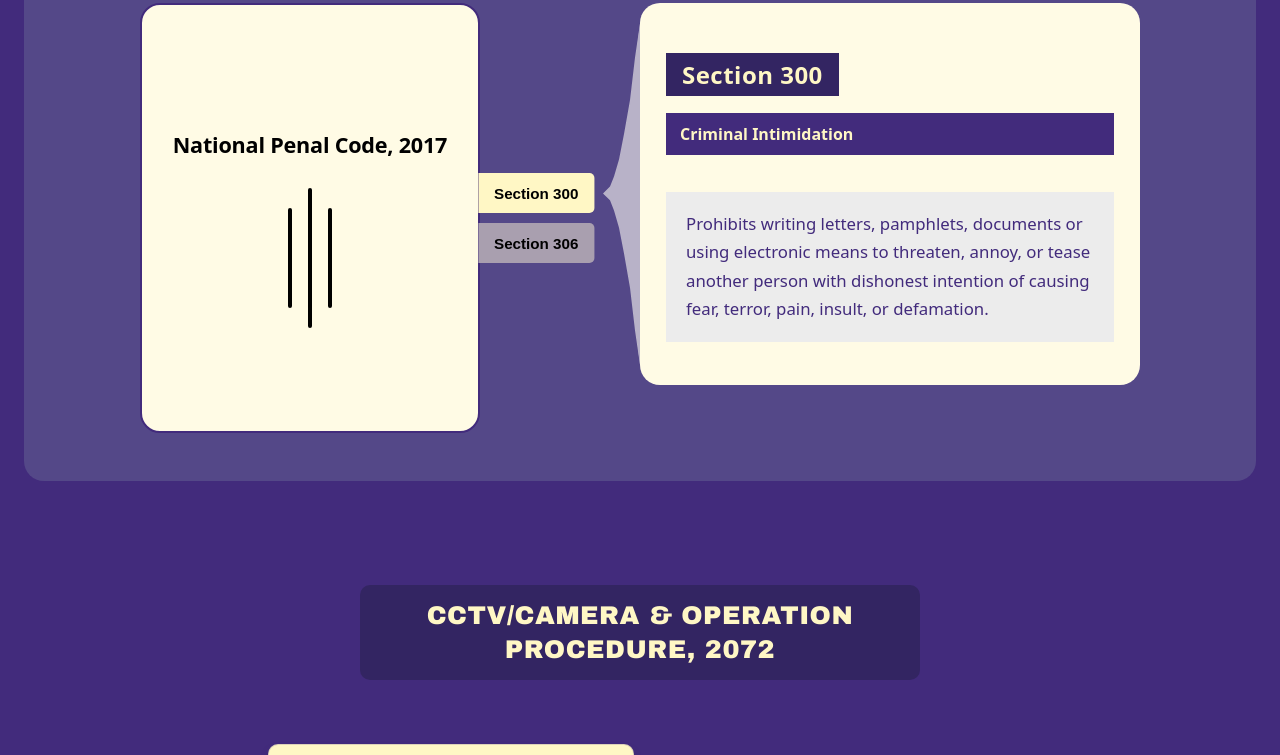
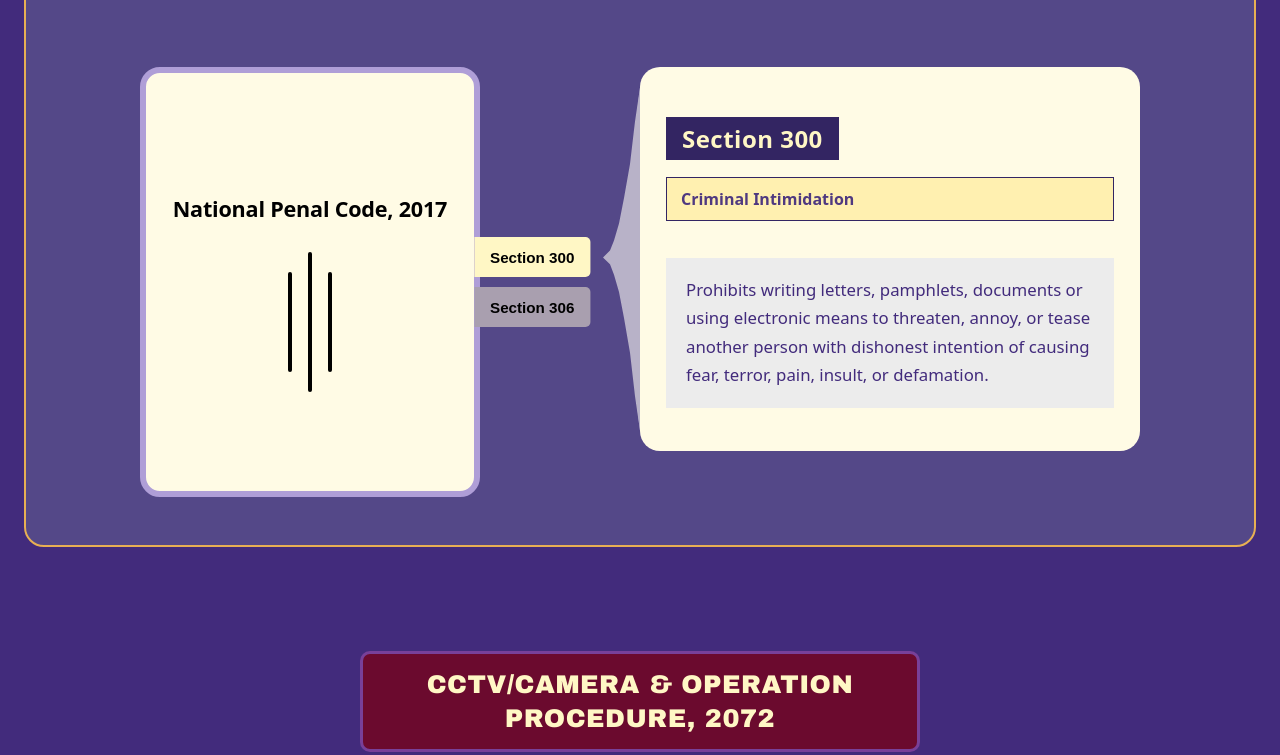
Before and after one commit to Suvam13/Brochure-Body-Data, a plain HTML site: page index.html in a window 1280 px wide. Shown: the part 1645-2400 px from the top of the page. Drawn offline with Linux system fonts and the light colour scheme.

Commit message:
Version 3

```diff
--- a/css/critical-analysis.css
+++ b/css/critical-analysis.css
@@ -1,8 +1,3 @@
-/* =========================================================
-   Critical Analysis section
-   Every rule is scoped under #brochure-root #critical-analysis.
-   Change colours and fonts in the token block only.
-   ========================================================= */
 
 #brochure-root #critical-analysis {
     /* ----- Tokens (v5 brochure palette) ----- */
@@ -18,8 +13,6 @@
 
     position: relative;
     box-sizing: border-box;
-    /* Cap + centre like .law-section above. max-width yields automatically
-       below 1400px, so the tablet/phone media queries keep working. */
     max-width: 1400px;
     margin: 56px auto 0;
     padding: 48px 24px 64px;
@@ -27,6 +20,7 @@
     color: var(--ca-intro-fg);
     font-family: var(--ca-font-body);
     border-radius: 20px;
+    border: 2px solid #E8B053;
     overflow: hidden;
 }
 
@@ -61,9 +55,6 @@
     text-align: left;
 }
 
-/* ----- Flowchart card ----- */
-/* Everything sits on a slightly lighter rounded card so the
-   flowchart reads as a single composition. */
 
 #brochure-root #critical-analysis .ca-flow {
     position: relative;
@@ -73,6 +64,8 @@
     max-width: 880px;
     margin: 0 auto;
     contain: layout;
+    border: 2px solid #E8B053;
+
 }
 
 /* SVG arrow layer sits behind the boxes and never captures pointer events */
@@ -136,9 +129,7 @@
     padding: 16px 18px;
 }
 
-/* =========================================================
-   Phone (below 700px)
-   ========================================================= */
+
 
 @media (max-width: 699px) {
     #brochure-root #critical-analysis {
--- a/css/style.css
+++ b/css/style.css
@@ -50,9 +50,8 @@ html, body {
     gap: 56px;
     background-color: #544888;
     padding: 48px 32px;
+    border: 2px solid #E8B053;
     border-radius: 20px;
-    /* Cap + centre on wide screens. max-width yields automatically below
-       1400px, so the tablet/phone media queries below keep working. */
     max-width: 1400px;
     margin: 0 auto;
 }
@@ -88,7 +87,7 @@ html, body {
 #brochure-root .laws-rows-container {
     display: flex;
     flex-direction: column;
-    gap: 40px;
+    gap: 70px;
     max-width: 1000px;
     margin: 0 auto;
     width: 100%;
@@ -118,7 +117,7 @@ html, body {
     align-items: center;
     justify-content: center;
     background-color: #FFFBE5;
-    border: 2px solid #422B7C;
+    border: 6px solid #AF9ED7;
     border-radius: 20px;
     width: 100%;
     min-height: 430px;
@@ -279,11 +278,11 @@ html, body {
 #brochure-root .content-column h4.section-subtitle {
     font-size: 1rem;
     font-weight: 700;
-    color: #FFF7C5;
-    background-color: #422B7C;
+    color: #4F3980;
+    background-color: #FFF0B0;
     padding: 10px 14px;
     margin-bottom: 20px;
-    /* margin-top: 0px; */
+    border: 1px solid #332562;
     line-height: 1.4;
 }
 
--- a/css/surveillance.css
+++ b/css/surveillance.css
@@ -4,7 +4,7 @@
     --sv-bg: transparent;
 
     /* Header */
-    --sv-title-bg: #332562;
+    --sv-title-bg: #6B0A2E;
     --sv-title-fg: #FFF7C5;
 
     /* Standard cream cards */
@@ -80,6 +80,7 @@
     text-transform: uppercase;
     letter-spacing: 0.02em;
     border-radius: 10px;
+    border: 3px solid #784099;
 }
 
 /* ----- Stage: canvas behind, cards in front ----- */
@@ -100,6 +101,7 @@
     display: block;
     z-index: 0;
     pointer-events: none;
+
 }
 
 /* ----- Cards (phone-first: zigzag stack) ----- */
```
